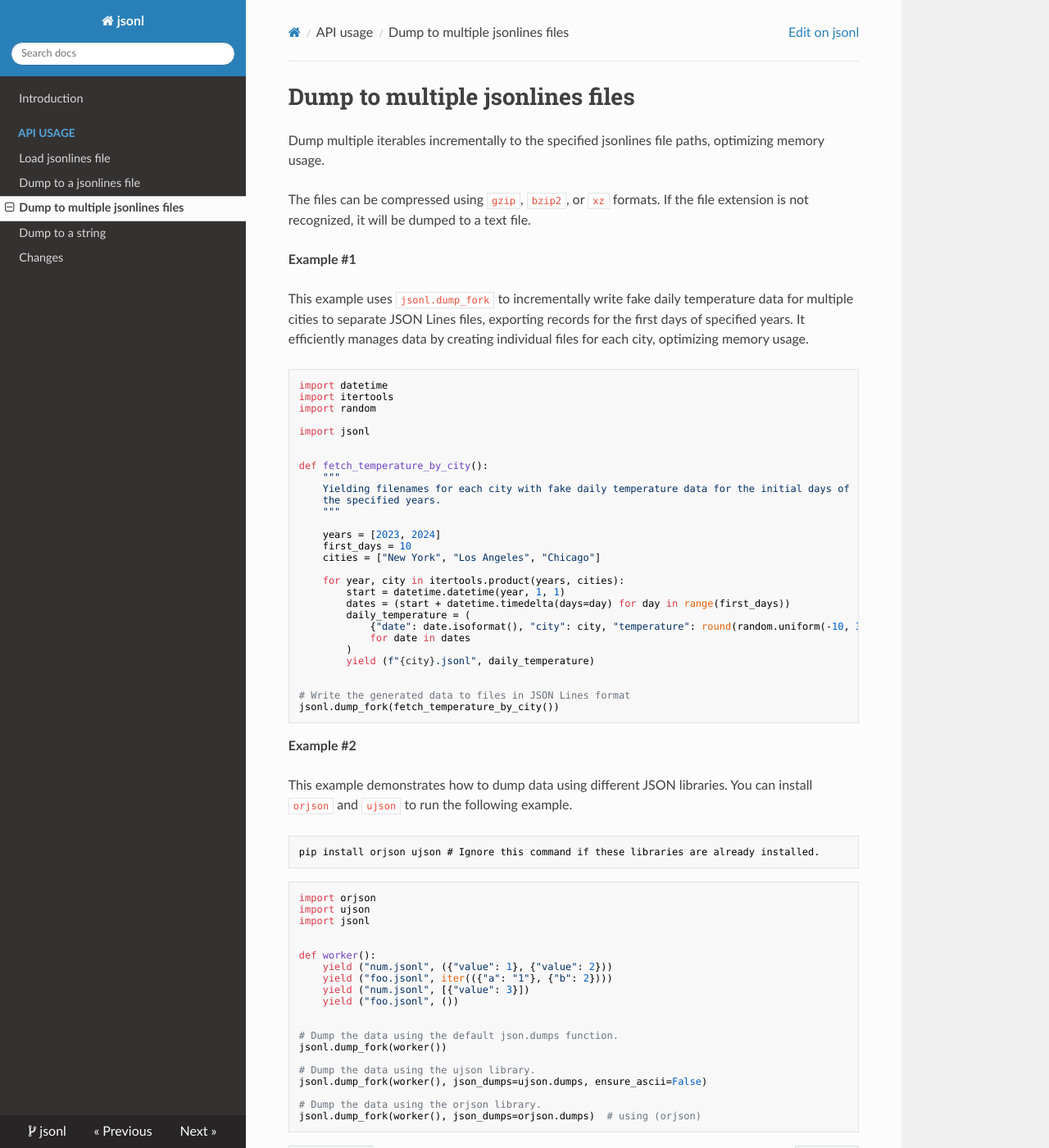
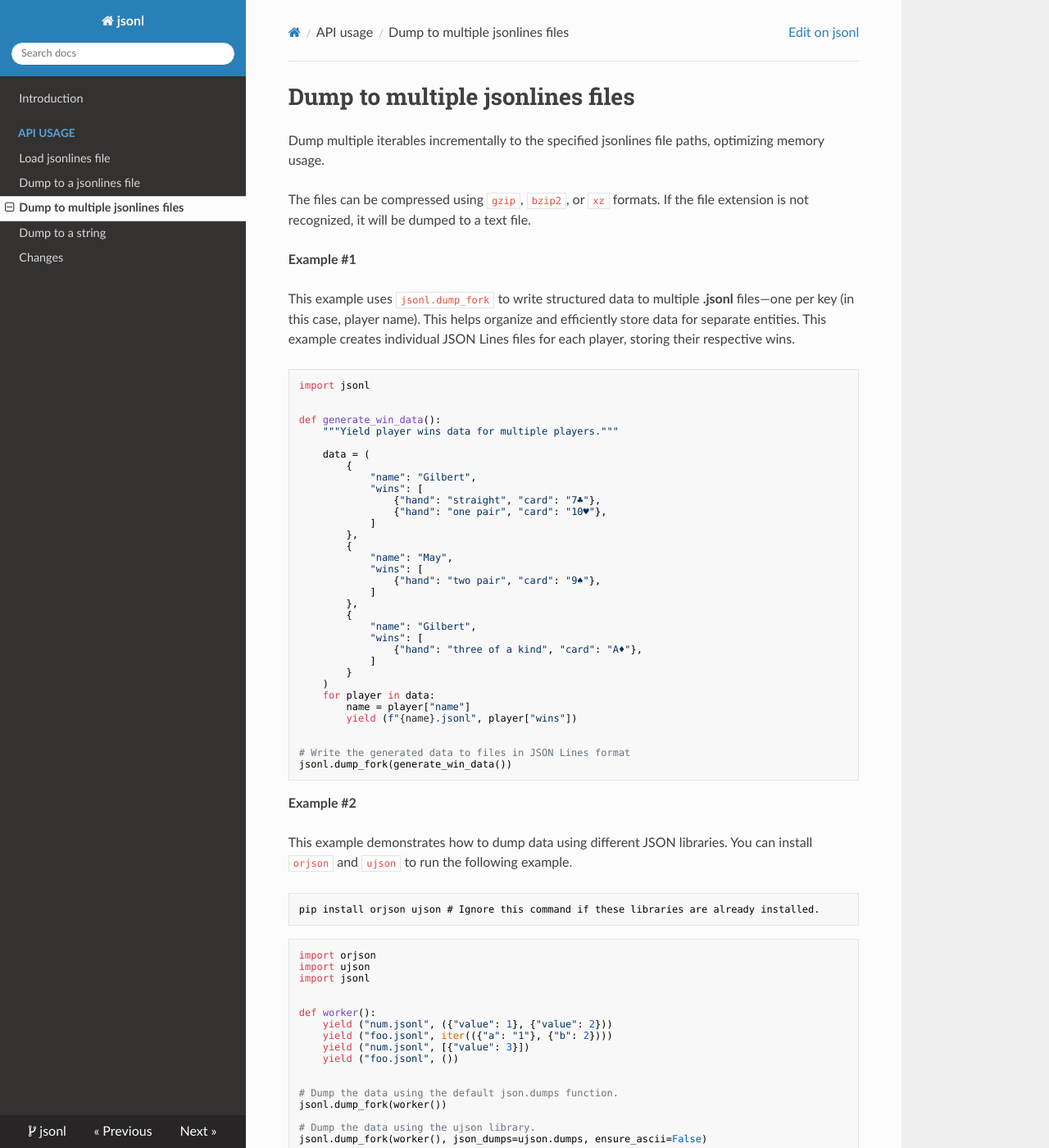
Before and after one commit to rmoralespp/jsonl, an MkDocs documentation site: the page built from docs/dump_fork.md, in a window 1280 px wide and 1400 px high. Shown: the whole window at 82% size. Built offline with MkDocs 1.6.1, drawn with Linux system fonts in a browser that asks for light colours; nearby versions of some CDN libraries.

Commit message:
**Changed:** Documentation examples to improve clarity and usability of `dump_fork`

````diff
--- a/docs/dump_fork.md
+++ b/docs/dump_fork.md
@@ -7,40 +7,46 @@ dumped to a text file.
 
 **Example #1**
 
-This example uses `jsonl.dump_fork` to incrementally write fake daily temperature data for multiple cities to separate JSON
-Lines files, exporting records for the first days of specified years.
-It efficiently manages data by creating individual files for each city, optimizing memory usage.
+This example uses `jsonl.dump_fork` to write structured data to multiple **.jsonl** files—one per key (in this case, player name).
+This helps organize and efficiently store data for separate entities.
+This example creates individual JSON Lines files for each player, storing their respective wins.
+
 
 ```python
-import datetime
-import itertools
-import random
-
 import jsonl
 
 
-def fetch_temperature_by_city():
-    """
-    Yielding filenames for each city with fake daily temperature data for the initial days of
-    the specified years.
-    """
+def generate_win_data():
+    """Yield player wins data for multiple players."""
 
-    years = [2023, 2024]
-    first_days = 10
-    cities = ["New York", "Los Angeles", "Chicago"]
-
-    for year, city in itertools.product(years, cities):
-        start = datetime.datetime(year, 1, 1)
-        dates = (start + datetime.timedelta(days=day) for day in range(first_days))
-        daily_temperature = (
-            {"date": date.isoformat(), "city": city, "temperature": round(random.uniform(-10, 35), 2)}
-            for date in dates
-        )
-        yield (f"{city}.jsonl", daily_temperature)
+    data = (
+        {
+            "name": "Gilbert",
+            "wins": [
+                {"hand": "straight", "card": "7♣"},
+                {"hand": "one pair", "card": "10♥"},
+            ]
+        },
+        {
+            "name": "May",
+            "wins": [
+                {"hand": "two pair", "card": "9♠"},
+            ]
+        },
+        {
+            "name": "Gilbert",
+            "wins": [
+                {"hand": "three of a kind", "card": "A♦"},
+            ]
+        }
+    )
+    for player in data:
+        name = player["name"]
+        yield (f"{name}.jsonl", player["wins"])
 
 
 # Write the generated data to files in JSON Lines format
-jsonl.dump_fork(fetch_temperature_by_city())
+jsonl.dump_fork(generate_win_data())
 ```
 
 **Example #2**
````
Also changed, not shown: CHANGELOG.md (+1 -0 lines), README.md (+30 -27 lines).
